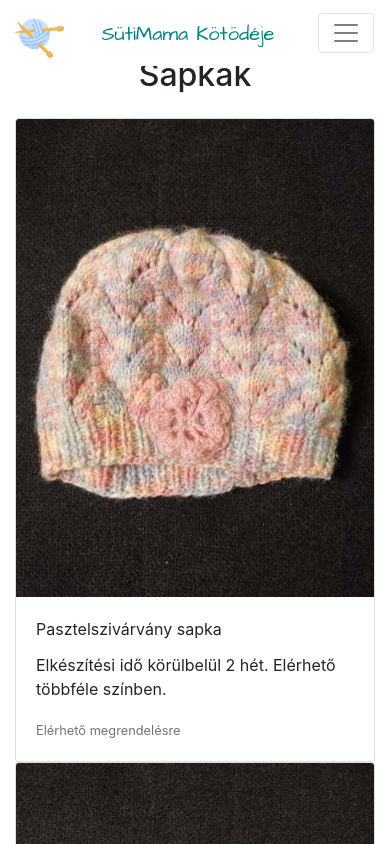
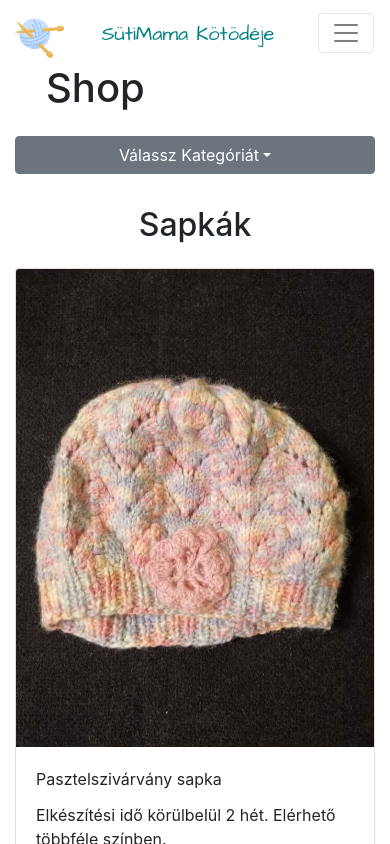
Before and after one commit to BridgetLandia/Knit-Style, a React (Create React App) app: page /shop in a window 390 px wide. Shown: the top 844 px of the page. Built offline with nearby package versions, Linux system fonts and the light colour scheme.

Commit message:
Adding Shop Menu

```diff
--- a/src/components/Home.js
+++ b/src/components/Home.js
@@ -13,7 +13,7 @@ export default function Home() {
           elkészített darabjaim közül válogathatsz
           vagy add le egyedi megrendelésed.
           </div>
-          <div className="welcome_text_last">Itt minden Szeretettel készül.</div>
+          <div className="welcome_text_last">Itt minden Szeretettel, meg némi fonallal készül.</div>
         </div>
         </Container>
         </div>
--- a/src/components/subpages/Orders.js
+++ b/src/components/subpages/Orders.js
@@ -2,8 +2,6 @@ import React from 'react'
 import sheep from '../../assets/sheep.svg'
 import pulover from '../../assets/pulover.jpg'
 import baby from '../../assets/baby.jpg'
-import skirt from '../../assets/skirt.jpg'
-import scarf from '../../assets/scarf.jpg'
 import { Container, Row, Col } from 'reactstrap';
 
 
@@ -17,7 +15,6 @@ export default function Orders() {
                 </Row>
              <Row id="order_image_wrapper">
                 <img className="order_img" src={baby}></img>
-                <img className="order_img" src={pulover}></img>
                 <div id="order_text">
                 <div>
                 <p>Ha valami igazán különlegessel szeretnéd meglepni babátváró ismerőseid vagy éppen magadat, állok rendelkezésedre.
@@ -37,8 +34,7 @@ export default function Orders() {
                 </ul>
                 </div>
                 </div>
-                <img className="order_img" src={skirt}></img>
-                <img className="order_img" src={scarf}></img>
+                <img className="order_img" src={pulover}></img>
                 </Row>
                 <div>
                 <img id="img_sheep" src={sheep}></img>
--- a/src/components/subpages/Shop.js
+++ b/src/components/subpages/Shop.js
@@ -1,5 +1,6 @@
-import React from 'react'
+import React, { useState } from 'react'
 import { Container, Row, Col, Card, CardBody, Button, CardTitle, CardText, CardImg } from 'reactstrap';
+import { ButtonDropdown, DropdownToggle, DropdownMenu, DropdownItem } from 'reactstrap';
 import sapka_colorful from '../../assets/sapka_colorful.jpg'
 import sapka_colorful2 from '../../assets/sapka_colorful2.jpg'
 import sapka_peach from '../../assets/sapka_peach.jpg'
@@ -11,13 +12,32 @@ import goose from '../../assets/goose.jpg'
 import pig from '../../assets/pig.jpg'
 import blanket from '../../assets/blanket.jpg'
 
-export default function Shop() {
+
+export default function Shop(props) {
+  const [dropdownOpen, setOpen] = useState(false);
+
+  const toggle = () => setOpen(!dropdownOpen);
     return (
         <div>
         <Container>
             <Row id="shop_title">
-              <Col sm="12" md={{ size: 6, offset: 5 }}><h1>Shop</h1></Col>
+              <Col sm="12" md={{ size: 2, offset: 5 }}><h1>Shop</h1></Col>
             </Row>
+            <ButtonDropdown isOpen={dropdownOpen} toggle={toggle}>
+            <DropdownToggle caret>
+              Válassz Kategóriát
+            </DropdownToggle>
+            <DropdownMenu>
+              <DropdownItem header>Kötés</DropdownItem>
+              <DropdownItem >Sapkák</DropdownItem>
+              <DropdownItem>Zoknikn</DropdownItem>
+              <DropdownItem divider />
+              <DropdownItem header>Patchwork</DropdownItem>
+              <DropdownItem>Takarók</DropdownItem>
+              <DropdownItem divider />
+              <DropdownItem header>Horgolás</DropdownItem>
+            </DropdownMenu>
+          </ButtonDropdown>
             <Row className="products_row">
             <h2>Sapkák</h2>
             </Row>
--- a/src/custom.scss
+++ b/src/custom.scss
@@ -87,13 +87,23 @@ h3 {
 
 //Shop
 
-.shop_title{
+#shop_title{
     display: flex;
     justify-items: center;
+    margin-top: 4rem;
+    margin-left: 1rem;
+}
+
+.btn-group, .btn-group-vertical {
+    margin-top: 2rem;
+    position: relative;
+    display: inline-flex;
+    vertical-align: middle;
 }
 
 .products_row {
     margin-bottom: 1rem;
+    justify-content: center;
 }
 
 .CardImage {
@@ -234,6 +244,22 @@ ul {
 
 @media only screen and (max-width: 768px) {
 
+
+#shop_title{
+    display: flex;
+    justify-items: center;
+    margin-top: 4rem;
+    margin-left: 1rem;
+}
+
+.btn-group, .btn-group-vertical {
+    margin-top: 1rem;
+    margin-bottom:2rem;
+    position: relative;
+    display: flex;
+    vertical-align: middle;
+}
+
     #order_container{
         background-color: lavender;
         height: 120vh;
```
